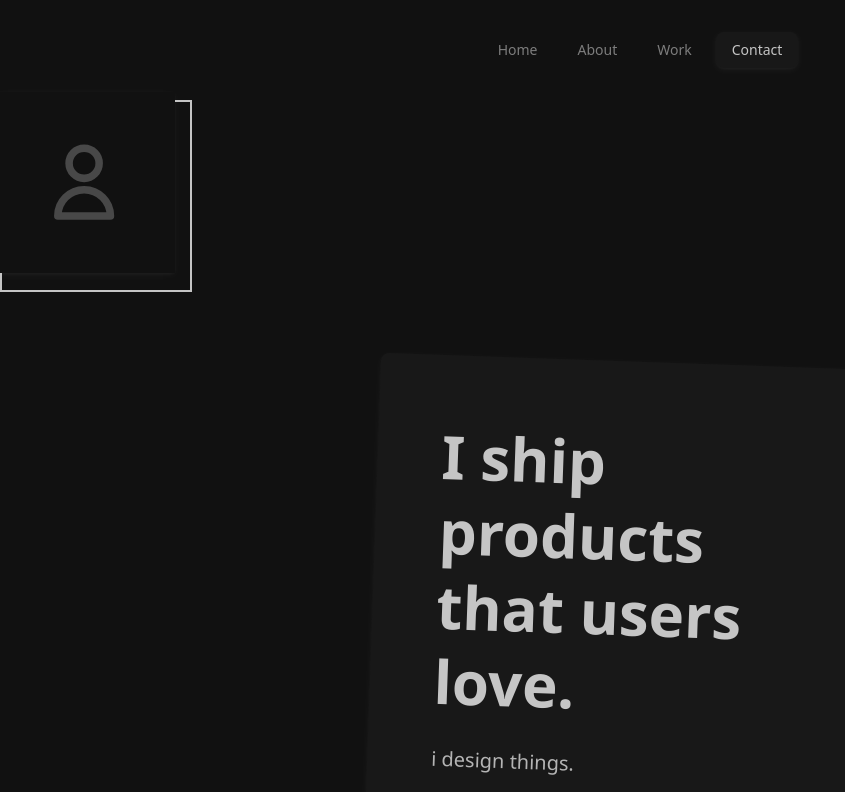
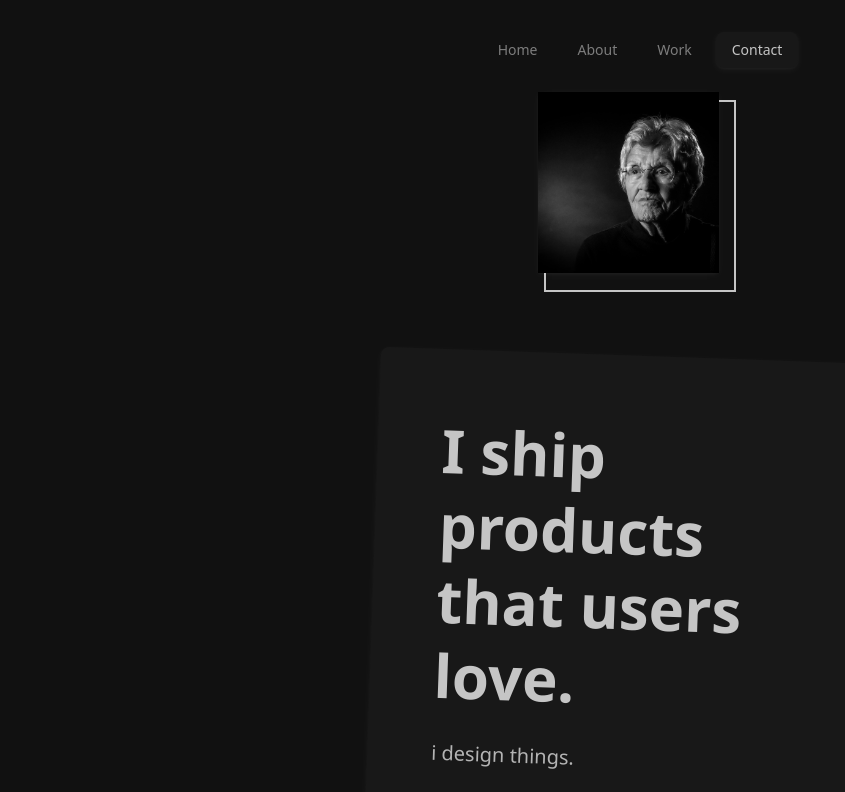
Before and after one commit to OCPdev25/portfolio, a SvelteKit app: page / in a window 1280 px wide. Shown: the top 792 px of the page, without its empty margins (0-845 px from the left). Built offline with nearby package versions, Linux system fonts and the light colour scheme.

Commit message:
vibe coding ideas

```diff
--- a/src/routes/+page.svelte
+++ b/src/routes/+page.svelte
@@ -9,6 +9,7 @@
 	import ContactSection from '$lib/components/ContactSection.svelte';
 	import Footer from '$lib/components/Footer.svelte';
 	import ProfilePicture from '$lib/components/ProfilePicture.svelte';
+	import propImage from '$lib/assets/prop.jpg';
 
 	// Randomize on each component mount (page load/navigation)
 	let orderedIcons = $state<Array<{ name: string; component: any }>>([]);
@@ -21,7 +22,9 @@
 </script>
 
 <Navigation />
-<ProfilePicture />
+<div class="flex justify-center">
+	<ProfilePicture imageSrc={propImage} alt="Profile picture" />
+</div>
 
 <HeroSection />
 
```
Also changed, not shown: src/lib/assets/prop.jpg (added).
